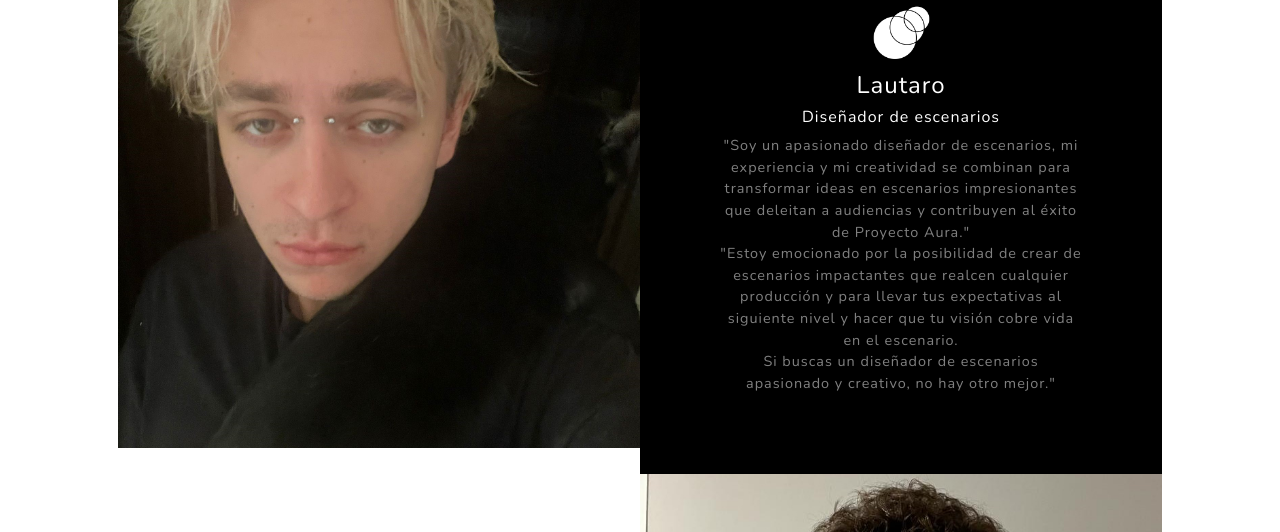
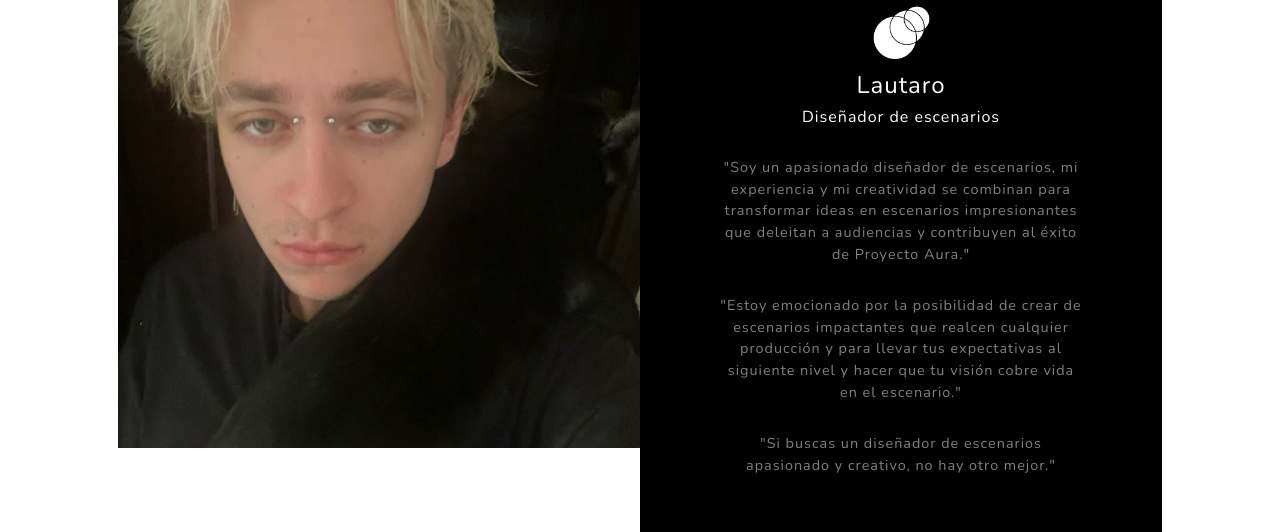
Before and after one commit to SyzygyStudios/SyzygyStudios.github.io, a plain HTML site: page index.html in a window 1280 px wide. Shown: the part 5420-5952 px from the top of the page. Drawn offline with nearby package versions, Linux system fonts and the light colour scheme.

Commit message:
Update index.html

```diff
--- a/index.html
+++ b/index.html
@@ -193,16 +193,16 @@
                                     <img src="assets/szg_blanco.png" alt="Syzygy" width="75" height="75">
                                     <h4 class="text-white">Lautaro</h4>
                                     <h6 class="text-white">Diseñador de escenarios</h6>
-                                    <p class="mb-0 text-white-50">
+                                    <p class="mb-0 text-white-50" style="margin-top:30px">
                                         "Soy un apasionado diseñador de escenarios, mi experiencia y mi creatividad se combinan para transformar ideas en escenarios impresionantes que deleitan
                                         a audiencias y contribuyen al éxito de Proyecto Aura."
                                     </p>
-                                     <p class="mb-0 text-white-50">
+                                     <p class="mb-0 text-white-50" style="margin-top:30px">
                                         "Estoy emocionado por la posibilidad de crear de escenarios impactantes que realcen cualquier producción y para llevar tus expectativas al siguiente nivel
-                                         y hacer que tu visión cobre vida en el escenario.
+                                         y hacer que tu visión cobre vida en el escenario."
                                      </p>
-                                    <p class="mb-0 text-white-50">
-                                        Si buscas un diseñador de escenarios apasionado y creativo, no hay otro mejor."
+                                    <p class="mb-0 text-white-50" style="margin-top:30px">
+                                        "Si buscas un diseñador de escenarios apasionado y creativo, no hay otro mejor."
                                     </p>
                                 </div>
                             </div>
```
